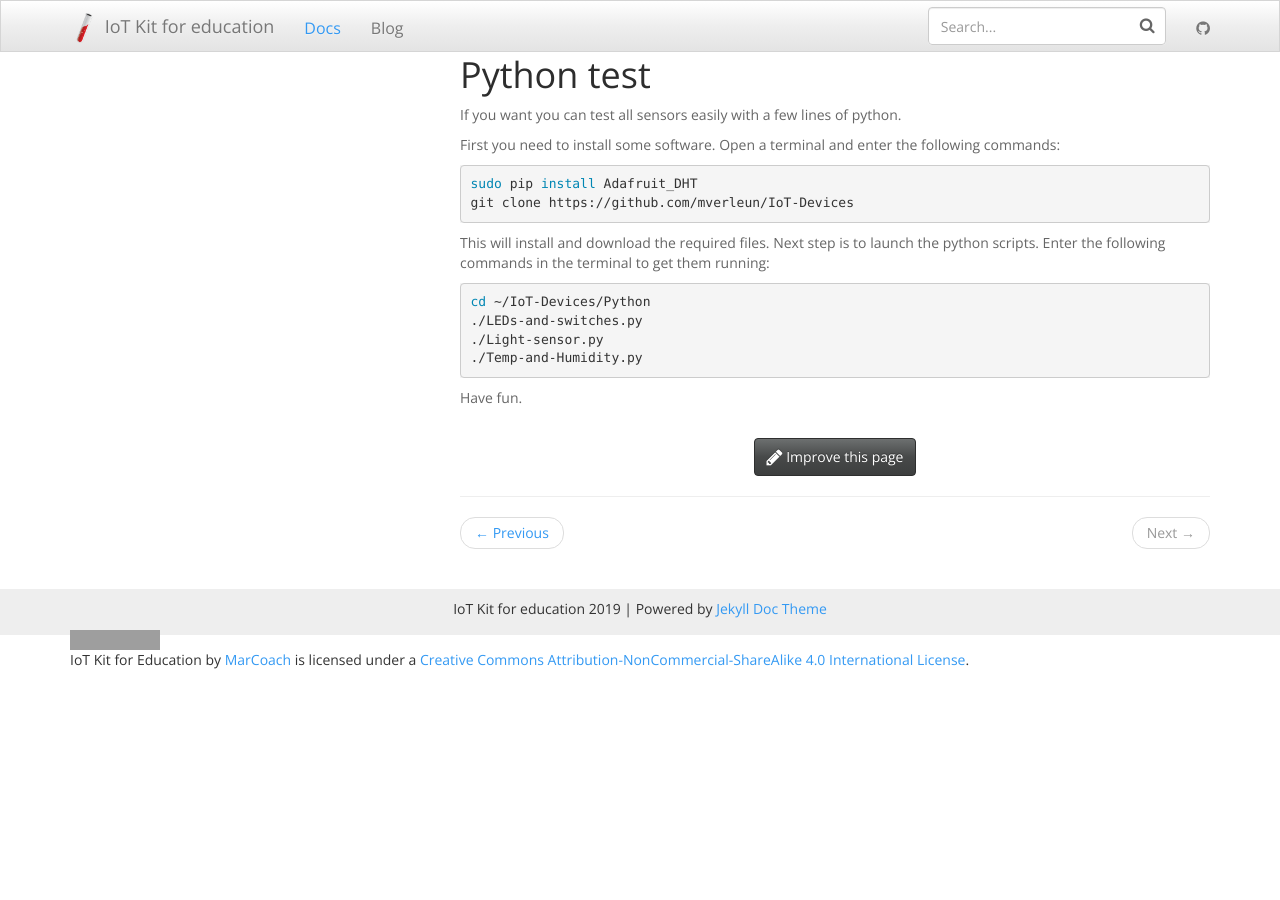
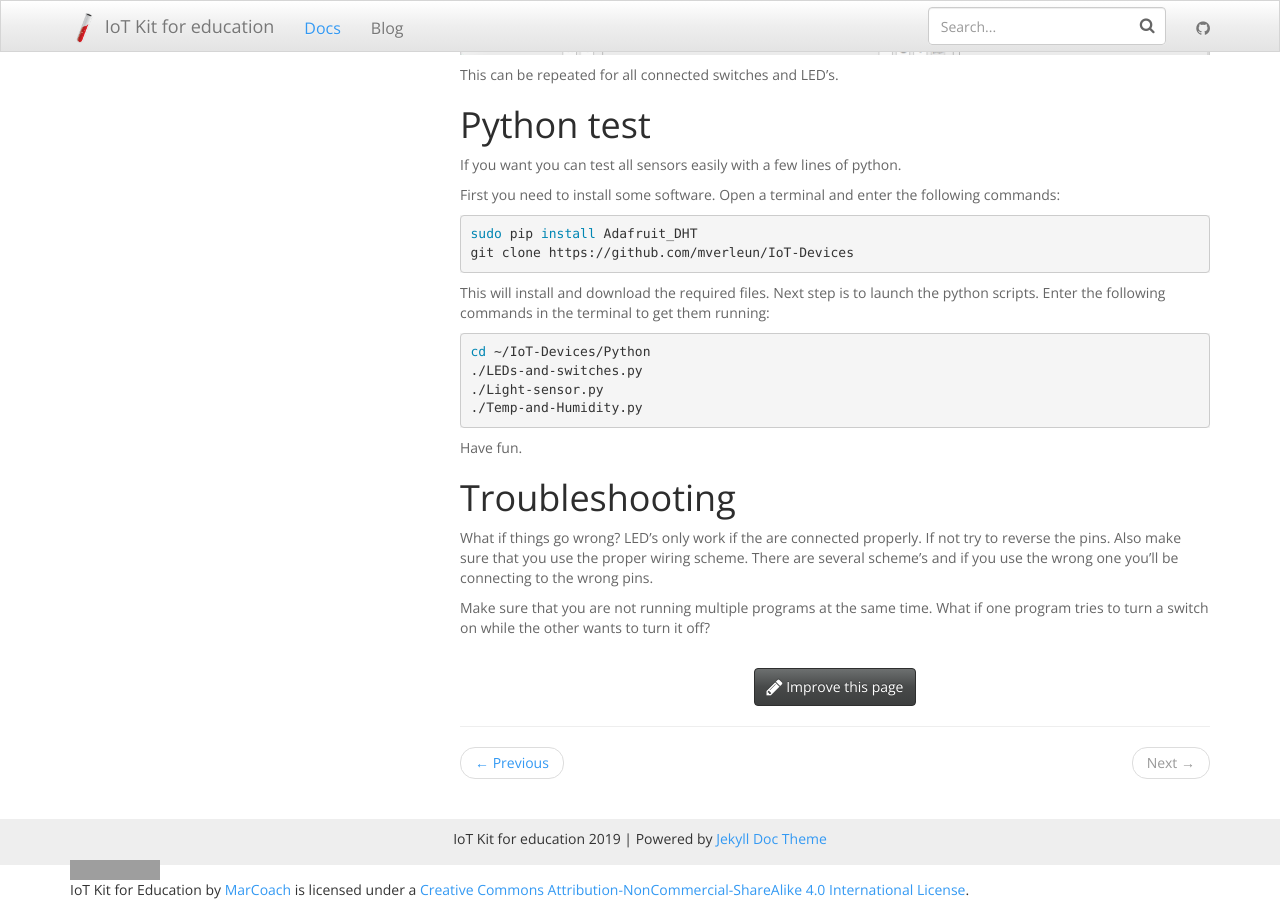
Before and after one commit to mverleun/IoT-Web, a Jekyll site: the page built from _docs/lessons/lesson-2.md, in a window 1280 px wide and 900 px high, scrolled down 5950 px. Built offline with Jekyll 4.4.1, drawn with Linux system fonts in a browser that asks for light colours; nearby versions of some CDN libraries; before the commit the page ends 6620 px from its top, so only the background shows below that; some of the changed text lies outside the part shown; grey boxes are pictures that could not be loaded.

Commit message:
Update lesson-2.md

````diff
--- a/_docs/lessons/lesson-2.md
+++ b/_docs/lessons/lesson-2.md
@@ -29,6 +29,9 @@ In order to be able to do some things we need to connect hardware. In short we'l
 Be carefull with the names and numbers. There are different numbering schemes. We use the BCM scheme here.
 
 ![](/img/lessons/lesson-2/hardware-schema.png)
+
+In order to avoid connectivity and wiring errors I'll use a shield that has all the wiring on it.
+It's called a IoT shield and the specs are on github.
 
 
 # Test hardware
@@ -78,3 +81,11 @@ cd ~/IoT-Devices/Python
 ```
 
 Have fun.
+
+# Troubleshooting
+
+What if things go wrong?
+LED's only work if the are connected properly. If not try to reverse the pins.
+Also make sure that you use the proper wiring scheme. There are several scheme's and if you use the wrong one you'll be connecting to the wrong pins.
+
+Make sure that you are not running multiple programs at the same time. What if one program tries to turn a switch on while the other wants to turn it off?
````
